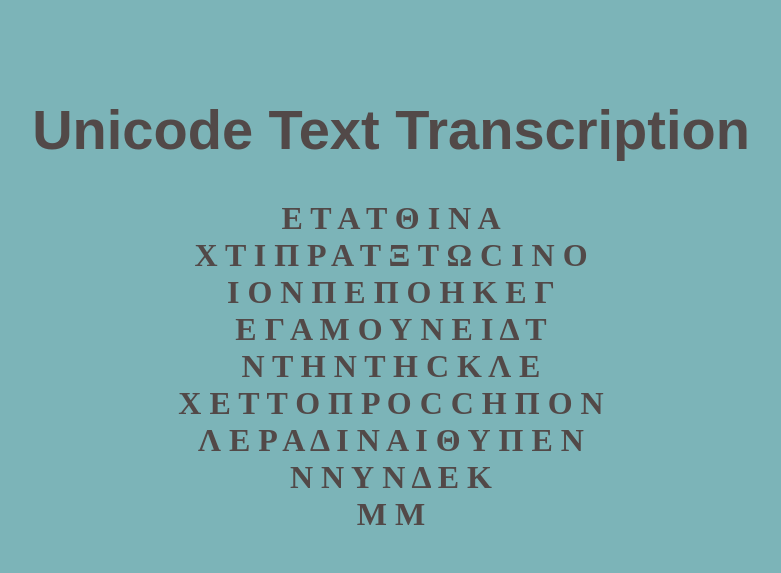
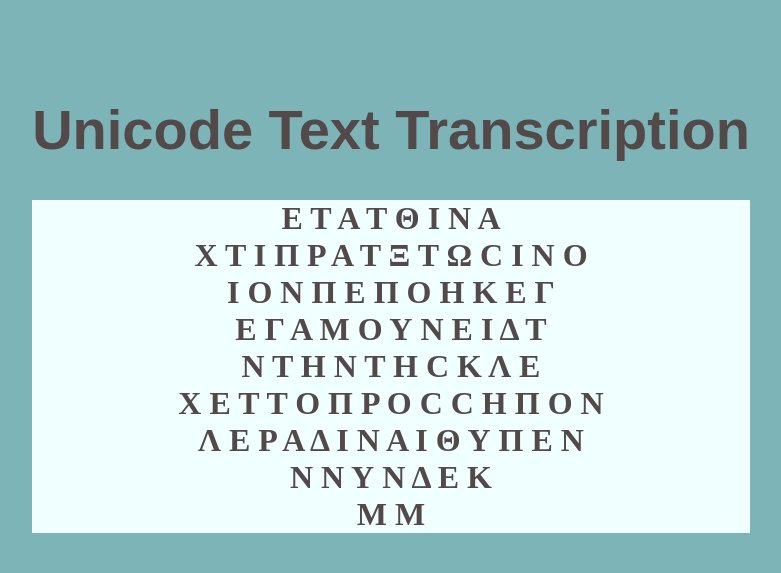
Before and after one commit to mis2n/Transkrybe, a Flask app: page /inference in a window 1280 px wide. Shown: the part 295-868 px from the top of the page, without its empty margins (249-1030 px from the left). Run offline with Flask 3, Linux system fonts and the light colour scheme.

Commit message:
changed div styling for unicode text output section for better legibility in inference.html

```diff
--- a/templates/inference.html
+++ b/templates/inference.html
@@ -14,14 +14,14 @@
 <body style="display:flex; flex-direction:column; align-items:center;">
     <h1 class="main_title">Transkrybe</h1>
 
-    <div style="margin: auto">
+    <div>
         <h1 class="div_title">Location Overlay Transcription</h1>
         <canvas id="canvas"></canvas>
     </div>
     <br>
     <div>
         <h1 class="div_title">Unicode Text Transcription</h1>
-        <p style="text-align: center; font-size: xx-large;"><strong></b>
+        <p style="text-align: center; font-size: xx-large; background-color: azure;"><strong></b>
             Ε Τ Α Τ Θ Ι Ν Α <br>
             Χ Τ Ι Π Ρ Α Τ Ξ Τ Ω C Ι Ν Ο <br>
             Ι Ο Ν Π Ε Π Ο Η Κ Ε Γ <br>
```
